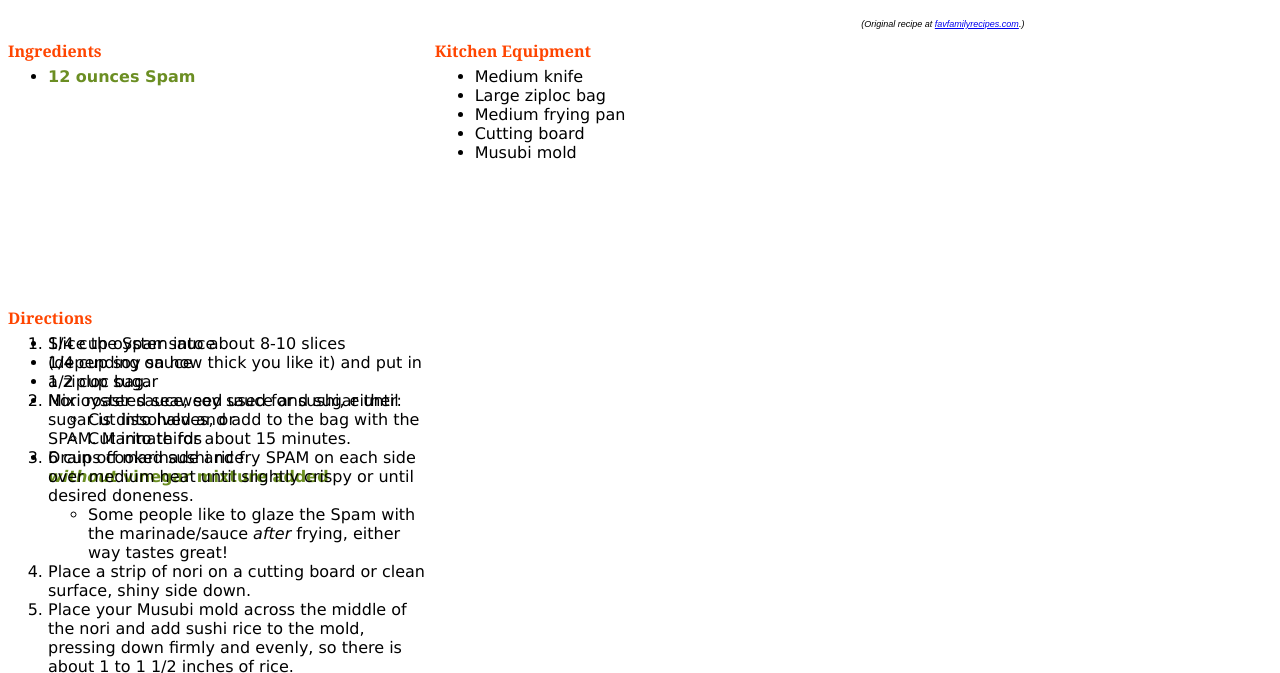
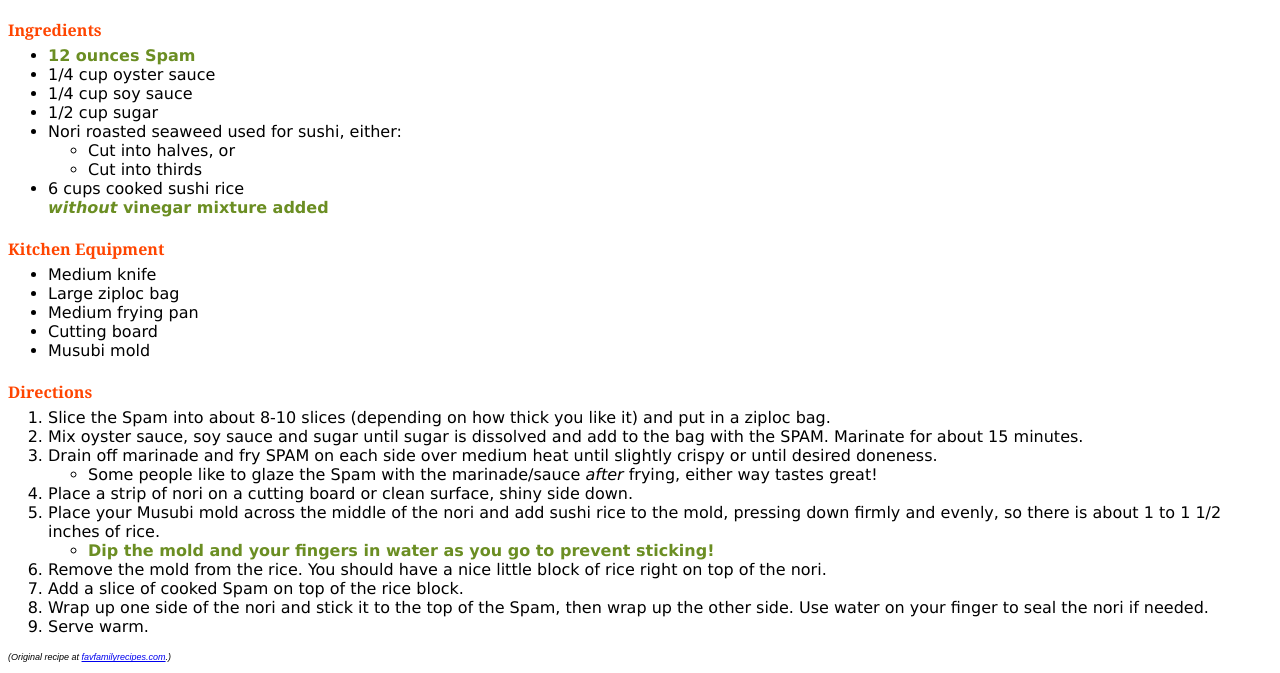
Before and after one commit to paigeps/tp5, a plain HTML site: page index.html in a window 1280 px wide. Shown: the part 67-740 px from the top of the page. Drawn offline with Linux system fonts and the light colour scheme; a script that the page names is missing.

Commit message:
Update styles.css

```diff
--- a/styles.css
+++ b/styles.css
@@ -28,24 +28,3 @@ li {
   font-weight: bold;
   color: OliveDrab;
 }
-
-@media (min-width: 576px) {
-  div {
-    display: block;
-    width: 100vw;
-    height: calc(100vh/3);
-}
-
-@media (min-width: 992px) {
-  div {
-    display: inline-block;
-    width: calc(100vw/3);
-    float: left;
-  }
-}
-
-@media (max-width: 575px) {
-  li {
-    font-size: small;
-  }
-}
```
